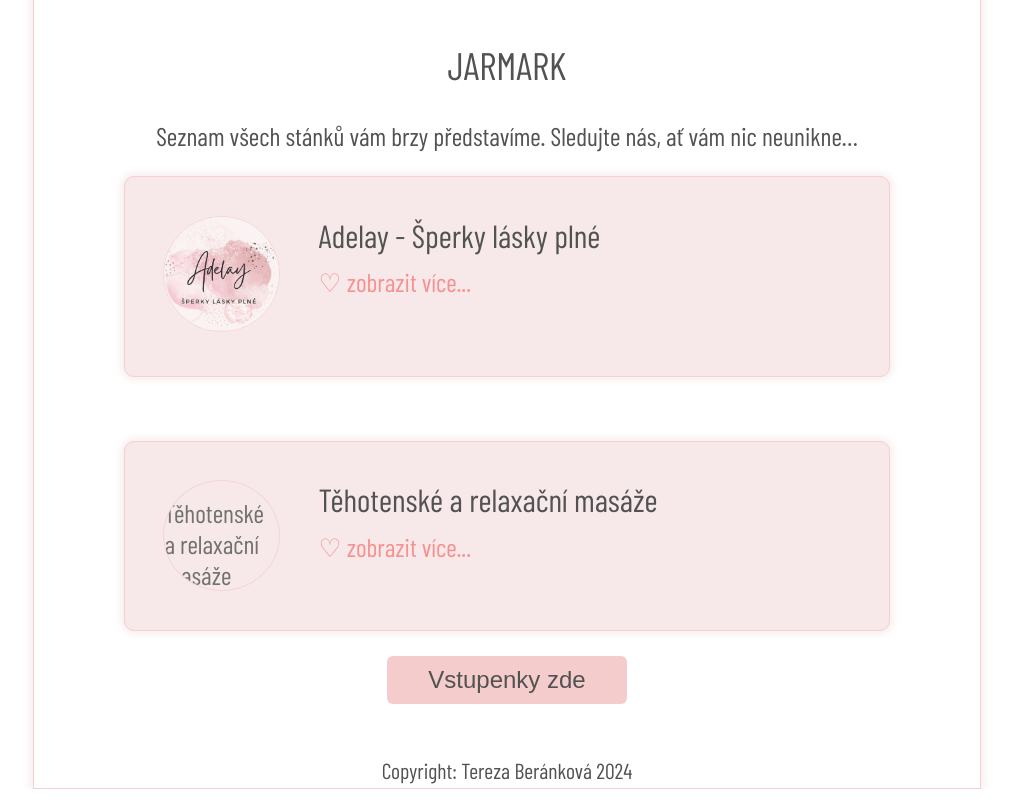
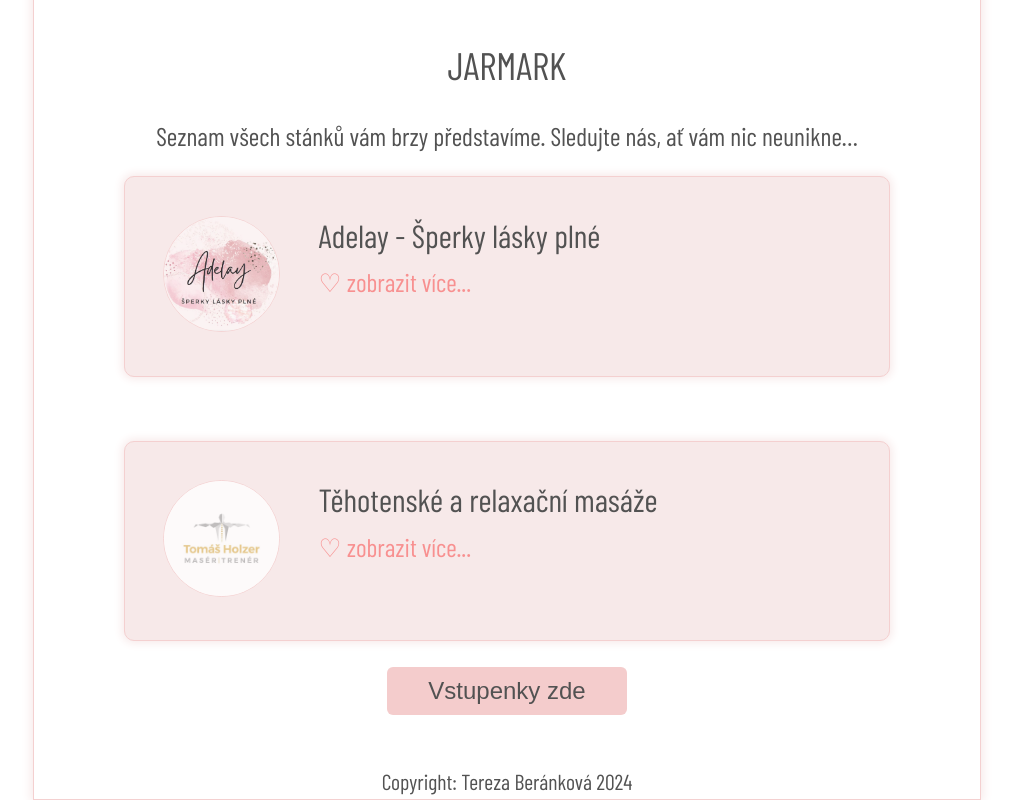
Before and after one commit to xteryna/PROJEKT-svetovy-tyden-kojeni, an Eleventy site: page index.html in a window 1280 px wide. Shown: the part 1882-2682 px from the top of the page, without its empty margins (133-1146 px from the left). Built offline with nearby package versions, Linux system fonts and the light colour scheme; Eleventy itself is replaced by a stand-in of ours; files that its build step writes are made by us from their sources; a web font is replaced by a local one.

Commit message:
Update Jarmark “tehotenske-a-relaxacni-masaze”

```diff
--- a/jarmark/tehotenske-a-relaxacni-masaze.md
+++ b/jarmark/tehotenske-a-relaxacni-masaze.md
@@ -1,6 +1,6 @@
 ---
 title: "Těhotenské a relaxační masáže "
-foto: /images/uploads/toma-s-.jpg
+foto: /images/uploads/t.jpg
 tags: jarmark
 ---
 Ahoj! Som Tomáš a som profi masér. Pomôžem vám od bolesti zad alebo sa ku mne môžete prísť len zrelaxovať. Viem poskytnúť aj tehotenské masáže, kineziotaping a ďalšie relaxačné metódy 🙌 Budem vám k dispozícii a teším sa.
```
Also changed, not shown: images/uploads/t.jpg (added).
